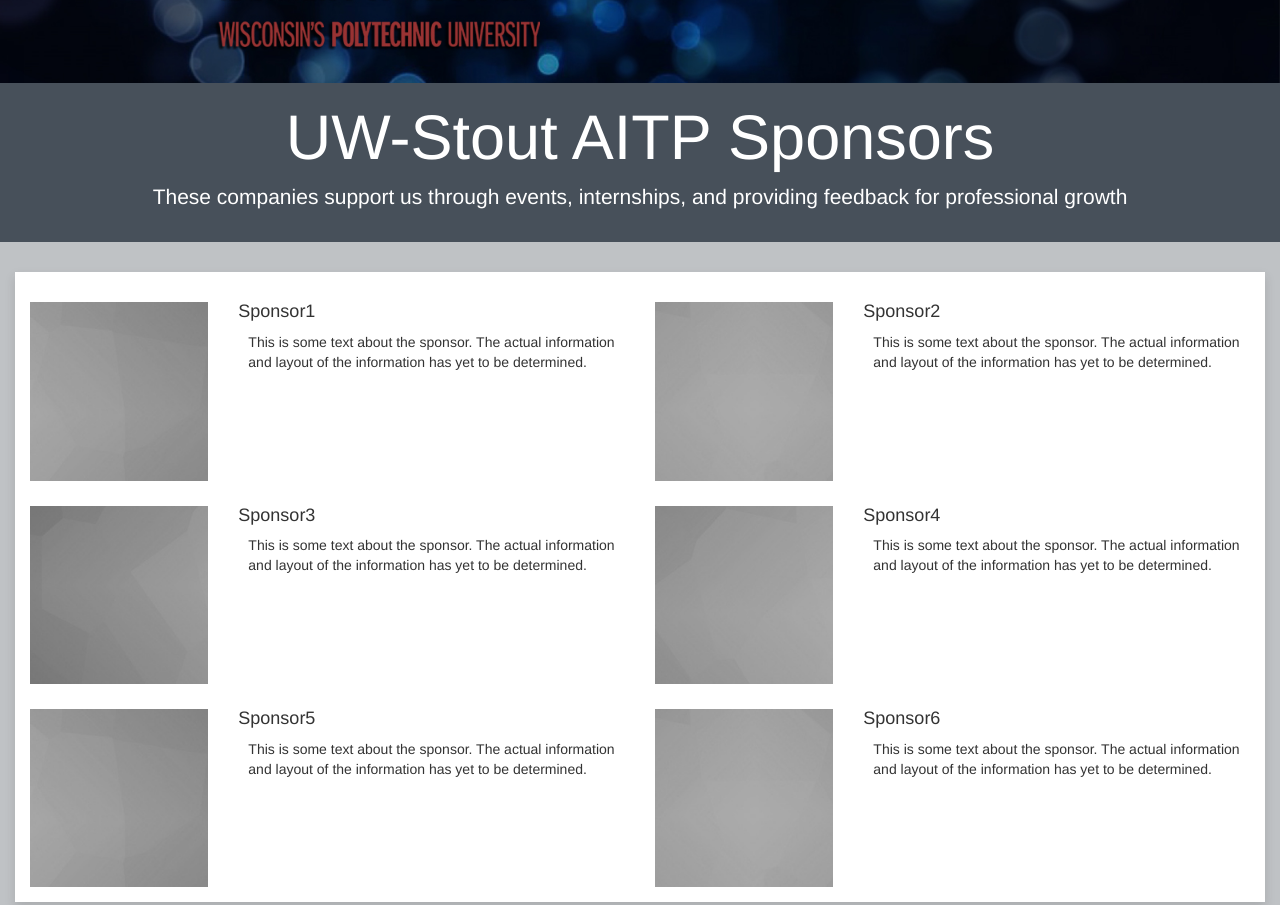
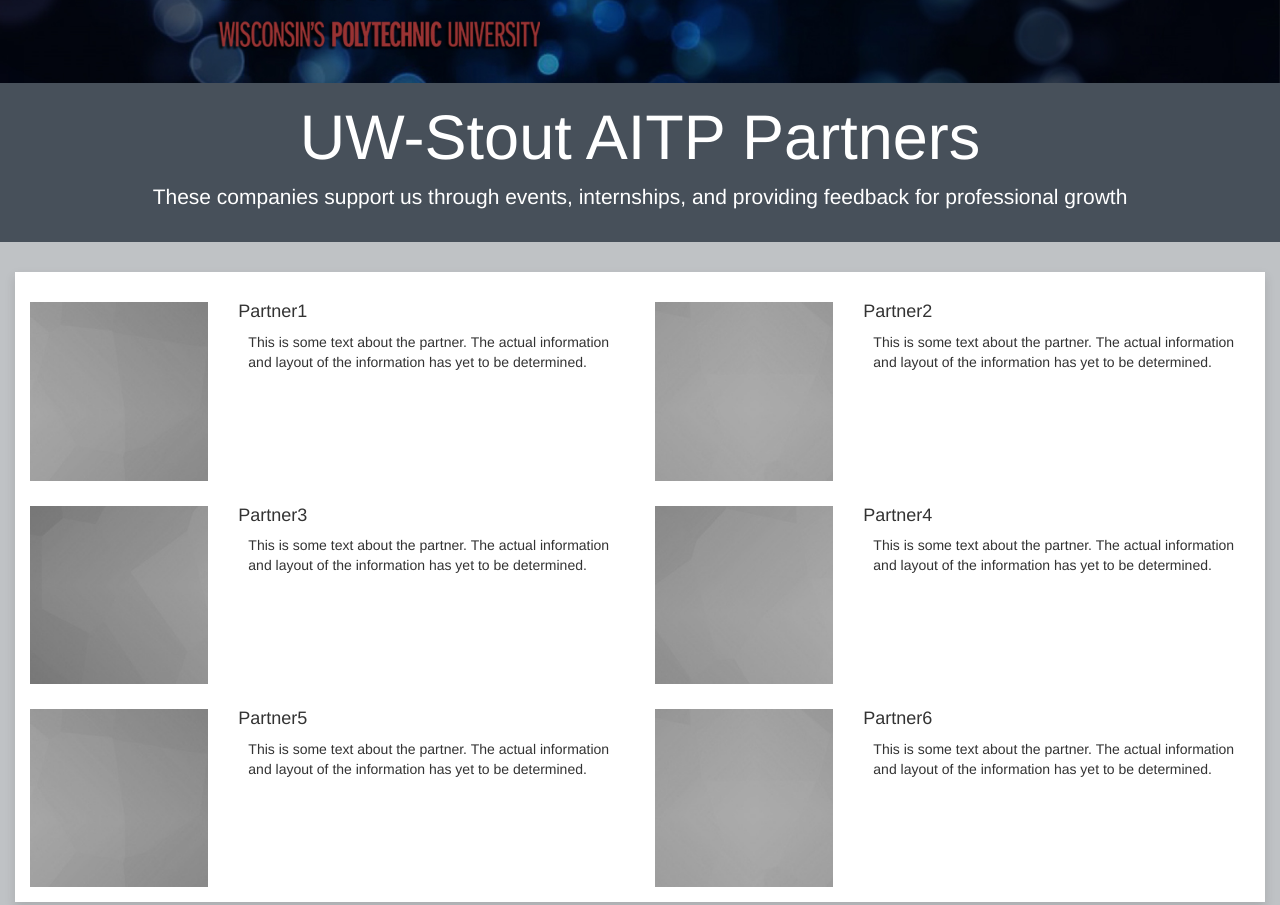
Before and after one commit to tletlebo/stoutaitpgit.github.io, a plain HTML site: page partners.html in a window 1280 px wide. Shown: the part 367-1272 px from the top of the page. Drawn offline with nearby package versions, Linux system fonts and the light colour scheme.

Commit message:
Changed sponsors page to partners
Renamed images and changed text to partners instead of sponsors.

```diff
--- a/sponsors.html
+++ b/partners.html
@@ -5,7 +5,7 @@
     <meta http-equiv="X-UA-Compatible" content="IE=edge">
     <meta name="viewport" content="width=device-width, initial-scale=1">
     <meta name="viewport" content="width=device-width, initial-scale=1, maximum-scale=1, user-scalable=no">
-    <title>UW-Stout AITP Sponsors</title>
+    <title>UW-Stout AITP Partners</title>
 
 	<!-- Bootstrap -->
     <link href="css/bootstrap.min.css" rel="stylesheet" media="screen">
@@ -48,7 +48,7 @@
 				<li><a href="index.html">Home</a></li>
 				<li><a href="events.html">Events</a></li>
 				<li><a href="officers.html">Officers</a></li>
-				<li class="active"><a href="sponsors.html">Sponsors</a></li>
+				<li class="active"><a href="Partners.html">Partners</a></li>
 				<!-- This is to remove unused menu items*
 				<li><a href="#media">Media</a></li>
 				<li><a href="#awards">Awards</a></li>
@@ -84,7 +84,7 @@
             <!-- END HERO IMAGE -->
 
 			<!-- HERO TEXT -->
-			<h1 style="color:white; margin-right:15px; margin-left:15px">UW-Stout AITP Sponsors</h1>
+			<h1 style="color:white; margin-right:15px; margin-left:15px">UW-Stout AITP Partners</h1>
             <p>These companies support us through events, internships, and providing feedback for professional growth</p>
             <!-- END HERO TEXT -->
 
@@ -92,123 +92,123 @@
 	</div><!-- /.container-full -->
 	<!-- ========== End of the Hero unit ========== -->
 
-	<!-- ********** About the Sponsors ********** -->
+	<!-- ********** About the Partners ********** -->
 	<div class="container-fluid" style=" background-color:#BFC2C5; margin-bottom:0px">
 		<div class="container-fluid" style="box-shadow:0px 5px 10px 0px rgba(50, 50, 50, 0.15); margin:30px auto; background-color:#fff">
 
-        	<!-- ========== All Sponsors ========== -->
+        	<!-- ========== All Partners ========== -->
           	<!--<div class="row-fluid" style="background-color:#fff">-->
                 <div class="container-full" style="color: #333333; margin-top:20px">
 
                   	<div class="row fluid">
-                    <!-- SPONSOR1 -->
+                    <!-- PARTNER1 -->
                         <div class="col-xs-12 col-sm-6" style="padding-bottom:15px">
   							<article>
                             	<div class="row fluid">
                                 	<div class="col-xs-4 col-sm-4">
-                                        <img class="img-responsive" style="margin-top:10px" alt="240x240" src="images/sponsors/sponsor1.jpg" data-src="holder.js/240x240">
+                                        <img class="img-responsive" style="margin-top:10px" alt="240x240" src="images/partners/partner1.jpg" data-src="holder.js/240x240">
                                     </div><!-- /.col-xs-4 col-sm-4 -->
                                     <div class="col-xs-8 col-sm-8">
-                                        <h4>Sponsor1</h4>
-                                        <p style="margin-left: 10px">This is some text about the sponsor.  The actual information and layout of the information has yet to be determined.</p>
+                                        <h4>Partner1</h4>
+                                        <p style="margin-left: 10px">This is some text about the partner.  The actual information and layout of the information has yet to be determined.</p>
                           			</div>
                                 </div>
                             </article>
                         </div><!-- /.col-xs-12 -->
-                    <!-- END SPONSOR1 -->
+                    <!-- END PARTNER1 -->
 
-                    <!-- SPONSOR2 -->
+                    <!-- PARTNER2 -->
                         <div class="col-xs-12 col-sm-6" style="padding-bottom:15px">
   							<article>
                             	<div class="row fluid">
                                 	<div class="col-xs-4 col-sm-4">
-                                        <img class="img-responsive" style="margin-top:10px" alt="240x240" src="images/sponsors/sponsor2.jpg" data-src="holder.js/240x240">
+                                        <img class="img-responsive" style="margin-top:10px" alt="240x240" src="images/partners/partner2.jpg" data-src="holder.js/240x240">
                                     </div><!-- /.col-xs-4 col-sm-4 -->
                                     <div class="col-xs-8 col-sm-8">
-                                        <h4>Sponsor2</h4>
-                                        <p style="margin-left: 10px">This is some text about the sponsor.  The actual information and layout of the information has yet to be determined.</p>
+                                        <h4>Partner2</h4>
+                                        <p style="margin-left: 10px">This is some text about the partner.  The actual information and layout of the information has yet to be determined.</p>
                           			</div>
                                 </div>
                             </article>
                         </div><!-- /.col-xs-12 -->
-                    <!-- END SPONSOR2 -->
+                    <!-- END PARTNER2 -->
                     </div>
 
                     <div class="row fluid">
-                    <!-- SPONSOR3 -->
+                    <!-- PARTNER3 -->
                         <div class="col-xs-12 col-sm-6" style="padding-bottom:15px">
   							<article>
                             	<div class="row fluid">
                                 	<div class="col-xs-4 col-sm-4">
-                                        <img class="img-responsive" style="margin-top:10px" alt="240x240" src="images/sponsors/sponsor3.jpg" data-src="holder.js/240x240">
+                                        <img class="img-responsive" style="margin-top:10px" alt="240x240" src="images/partners/partner3.jpg" data-src="holder.js/240x240">
                                     </div>
                                     <div class="col-xs-8 col-sm-8">
-                                        <h4>Sponsor3</h4>
-                                        <p style="margin-left: 10px">This is some text about the sponsor.  The actual information and layout of the information has yet to be determined.</p>
+                                        <h4>Partner3</h4>
+                                        <p style="margin-left: 10px">This is some text about the partner.  The actual information and layout of the information has yet to be determined.</p>
                           			</div>
                                 </div>
                             </article>
                         </div><!-- /.col-xs-12 -->
-                    <!-- END SPONSOR3 -->
+                    <!-- END PARTNER3 -->
 
-                    <!-- SPONSOR4 -->
+                    <!-- PARTNER4 -->
                         <div class="col-xs-12 col-sm-6" style="padding-bottom:15px">
   							<article>
                             	<div class="row fluid">
                                 	<div class="col-xs-4 col-sm-4">
-                                        <img class="img-responsive" style="margin-top:10px" alt="240x240" src="images/sponsors/sponsor4.jpg" data-src="holder.js/240x240">
+                                        <img class="img-responsive" style="margin-top:10px" alt="240x240" src="images/partners/partner4.jpg" data-src="holder.js/240x240">
                                     </div>
                                     <div class="col-xs-8 col-sm-8">
-                                        <h4>Sponsor4</h4>
-                                        <p style="margin-left: 10px">This is some text about the sponsor.  The actual information and layout of the information has yet to be determined.</p>
+                                        <h4>Partner4</h4>
+                                        <p style="margin-left: 10px">This is some text about the partner.  The actual information and layout of the information has yet to be determined.</p>
                           			</div>
                                 </div>
                             </article>
                         </div><!-- /.col-xs-12 -->
-                    <!-- END SPONSOR4 -->
+                    <!-- END PARTNER4 -->
                     </div>
 
                     <div class="row fluid">
-                    <!-- SPONSOR5 -->
+                    <!-- PARTNER5 -->
                         <div class="col-xs-12 col-sm-6" style="padding-bottom:15px">
   							<article>
                             	<div class="row fluid">
                                 	<div class="col-xs-4 col-sm-4">
-                                        <img class="img-responsive" style="margin-top:10px" alt="240x240" src="images/sponsors/sponsor5.jpg" data-src="holder.js/240x240">
+                                        <img class="img-responsive" style="margin-top:10px" alt="240x240" src="images/partners/partner5.jpg" data-src="holder.js/240x240">
                                     </div>
                                     <div class="col-xs-8 col-sm-8">
-                                        <h4>Sponsor5</h4>
-                                        <p style="margin-left: 10px">This is some text about the sponsor.  The actual information and layout of the information has yet to be determined.</p>
+                                        <h4>Partner5</h4>
+                                        <p style="margin-left: 10px">This is some text about the partner.  The actual information and layout of the information has yet to be determined.</p>
                           			</div>
                                 </div>
                             </article>
                         </div><!-- /.col-xs-12 -->
-                    <!-- END SPONSOR5 -->
+                    <!-- END Partner5 -->
 
-                    <!-- SPONSOR6 -->
+                    <!-- PARTNER6 -->
                         <div class="col-xs-12 col-sm-6" style="padding-bottom:15px">
   							<article>
                             	<div class="row fluid">
                                 	<div class="col-xs-4 col-sm-4">
-                                        <img class="img-responsive" style="margin-top:10px" alt="240x240" src="images/sponsors/sponsor6.jpg" data-src="holder.js/240x240">
+                                        <img class="img-responsive" style="margin-top:10px" alt="240x240" src="images/partners/partner6.jpg" data-src="holder.js/240x240">
                                     </div>
                                     <div class="col-xs-8 col-sm-8">
-                                        <h4>Sponsor6</h4>
-                                        <p style="margin-left: 10px">This is some text about the sponsor.  The actual information and layout of the information has yet to be determined.</p>
+                                        <h4>Partner6</h4>
+                                        <p style="margin-left: 10px">This is some text about the partner.  The actual information and layout of the information has yet to be determined.</p>
                           			</div>
                                 </div>
                             </article>
                         </div><!-- /.col-xs-12 -->
-                    <!-- END SPONSOR6 -->
+                    <!-- END PARTNER6 -->
                     </div>
 
             	</div><!-- /.container-full -->
           	<!--</div><!-- /.row -!->-->
-           	<!-- ========== End All Sponsors ========== -->
+           	<!-- ========== End All Partners ========== -->
 
 			</div><!-- /.container-fluid -->
         </div><!-- /.container-fluid -->
-        <!-- ********** End About the Sponsors ********** -->
+        <!-- ********** End About the Partners ********** -->
 
 <!-- ========================= End Main Site Content ========================= -->
 
```
Also changed, not shown: css/custom.css (line endings or trailing spaces), images/partners/partner1.jpg (renamed from images/sponsors/sponsor1.jpg), images/partners/partner2.jpg (renamed from images/sponsors/sponsor2.jpg), images/partners/partner3.jpg (renamed from images/sponsors/sponsor3.jpg), images/partners/partner4.jpg (renamed from images/sponsors/sponsor4.jpg), images/partners/partner5.jpg (renamed from images/sponsors/sponsor5.jpg), images/partners/partner6.jpg (renamed from images/sponsors/sponsor6.jpg), images/partners/partner7.jpg (renamed from images/sponsors/sponsor7.jpg), images/partners/partner8.jpg (renamed from images/sponsors/sponsor8.jpg), 1 other file.
